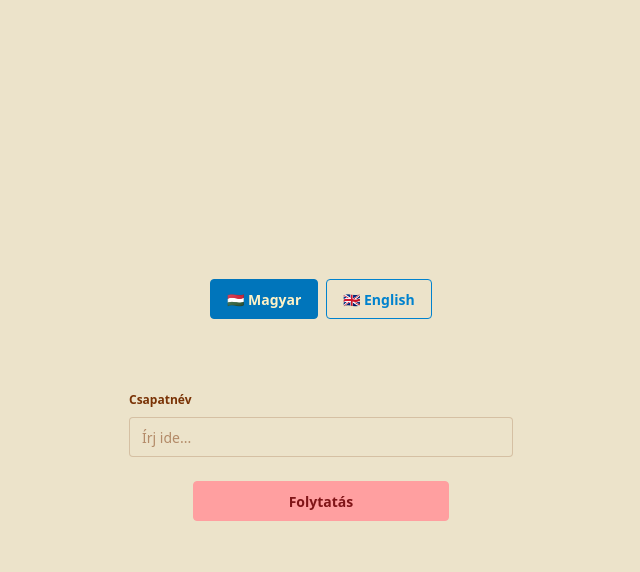
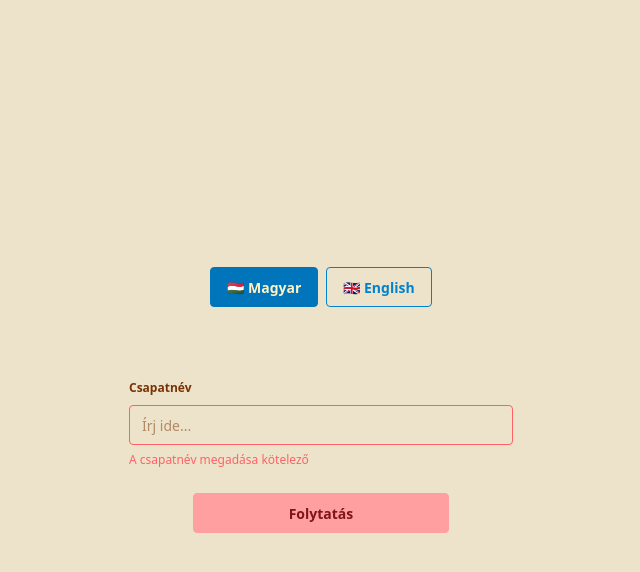
Before and after one commit to baconhoney/3DPuzzleQuiz, a React (Vite) app in the folder Client/: page / in a window 1280 px wide. Both pictures are taken after a click on the button "Folytatás". Shown: the top 572 px of the page, without its empty margins (319-959 px from the left). Built offline with nearby package versions, Linux system fonts and the light colour scheme.

Commit message:
Added team name validation

```diff
--- a/Client/src/App.jsx
+++ b/Client/src/App.jsx
@@ -41,6 +41,8 @@ export const useLanguage = () => {
 function App() {
 	const { i18n, t } = useTranslation();
 	const [language, setLanguage] = useState('hu');
+	const [isSet, setIsSet] = useState(false);
+	const [teamName, setTeamName] = useState('');
 
 	/**
 	 * Change the language of the application
@@ -51,16 +53,25 @@ function App() {
 		setLanguage(lng);
 	}
 
+	function toQuiz() {
+		// API magic goes here
+		setIsSet(true);
+	}
+
 	const contextValue = {
 		language,
 		changeLng,
+		toQuiz,
+		teamName,
+		setTeamName,
 		t,
 		i18n
 	};
 
 	return (
 		<LanguageContext.Provider value={contextValue}>
-			<Register />
+			{isSet ? <Quiz /> : <Register />}
+			{/* <Register /> */}
 			{/* <Quiz /> */}
 		</LanguageContext.Provider>
 	)
--- a/Client/src/Quiz.jsx
+++ b/Client/src/Quiz.jsx
@@ -30,16 +30,20 @@ const Quiz = () => {
         "endTime": "13:55:00"
     }
 
-    const { t } = useLanguage();
+    const { t, teamName } = useLanguage();
+
+    const isQuizActive = false;
 
     const formattedTime = data.endTime.split(':').slice(0, 2).join(':');
 
     return (
         <>
             <div className="navbar bg-base-200 shadow-sm px-5 sticky top-0 z-50 justify-between">
-                <p className="text-lg font-bold truncate">Csapat neve</p>
-                <p className='text-lg'>{formattedTime}</p>
+                <p className="text-lg font-bold truncate">{teamName}</p>
+                <p className='text-lg'>{isQuizActive ? formattedTime : ''}</p>
             </div>
+            {isQuizActive ? (
+                <div>
                     <div className='grid grid-cols-1 gap-2 p-3'>
                         {Object.entries(data.quizdata).map(([key, value]) => (
                             <div key={key} className="card bg-base-100 shadow-xl">
@@ -60,6 +64,12 @@ const Quiz = () => {
                     <div className='flex justify-center p-5'>
                         <button className="btn btn-primary btn-wide">{t("finish")}</button>
                     </div>
+                </div>
+            ) : (
+                <div className="flex justify-center items-center p-10">
+                    <p className="text-2xl font-bold">{t("quiz_not_started")}</p>
+                </div>
+            )}
         </>
     )
 }
--- a/Client/src/Register.jsx
+++ b/Client/src/Register.jsx
@@ -1,11 +1,25 @@
-import React from 'react'
+import { useState } from 'react'
 import { useLanguage } from './App'
 
 const Register = () => {
-    const { language, changeLng, t } = useLanguage();
+    const { language, changeLng, t, toQuiz, teamName, setTeamName } = useLanguage();
+
+    const [nameError, setNameError] = useState(false);
 
     const isLanguageSelected = (lng) => {
         return language === lng ? " btn-active" : "";
+    }
+
+    function handleInputChange(e) {
+        setTeamName(e.target.value);
+    }
+
+    function handleButtonClick() {
+        if (teamName.trim() === "") {
+            setNameError(true);
+            return;
+        }
+        toQuiz();
     }
 
     return (
@@ -17,9 +31,10 @@ const Register = () => {
             <div className="flex flex-col items-center content-center gap-5 w-2/3">
                 <fieldset className="fieldset w-full max-w-sm">
                     <legend className="fieldset-legend">{t("team_name")}</legend>
-                    <input type="text" className="input w-full" placeholder={t("type_here")} />
+                    <input type="text" className={"input w-full " + (nameError ? "input-error" : "")} placeholder={t("type_here")} value={teamName} onChange={(e) => handleInputChange(e)} />
+                    {nameError ? <p className="label text-error">{t("team_name_required")}</p> : null}
                 </fieldset>
-                <button className="btn btn-primary btn-wide">{t("continue")}</button>
+                <button className="btn btn-primary btn-wide" onClick={handleButtonClick}>{t("continue")}</button>
             </div>
         </div>
     )
--- a/Client/src/locales/en/translation.json
+++ b/Client/src/locales/en/translation.json
@@ -2,5 +2,7 @@
     "team_name": "Team name",
     "type_here": "Type here...",
     "continue": "Continue",
-    "finish": "Finish quiz"
+    "finish": "Finish quiz",
+    "quiz_not_started": "The quiz has not started yet",
+    "team_name_required": "Team name is required"
 }
--- a/Client/src/locales/hu/translation.json
+++ b/Client/src/locales/hu/translation.json
@@ -2,5 +2,7 @@
     "team_name": "Csapatnév",
     "type_here": "Írj ide...",
     "continue": "Folytatás",
-    "finish": "Kvíz befejezése"
+    "finish": "Kvíz befejezése",
+    "quiz_not_started": "A kvíz még nem kezdődött el",
+    "team_name_required": "A csapatnév megadása kötelező"
 }
```
Lines whose indentation alone changed are shown as unchanged.
